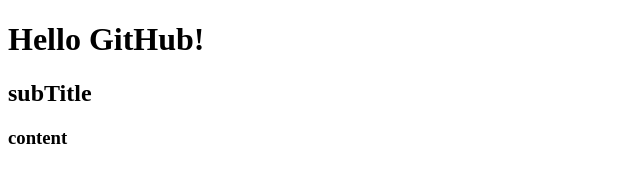
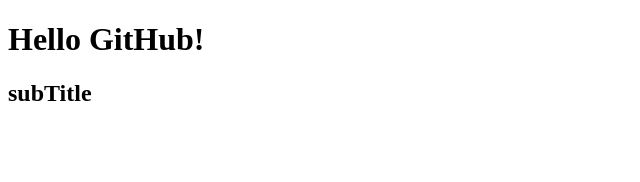
Before and after one commit to imhtk/github_test, a plain HTML site: page index.html in a window 1280 px wide. Shown: the full height of the page, 0-640 px from the left. Drawn offline with Linux system fonts and the light colour scheme.

Commit message:
[update] h3 delete

```diff
--- a/index.html
+++ b/index.html
@@ -11,7 +11,6 @@
 <body>
     <h1>Hello GitHub!</h1>
     <h2>subTitle</h2>
-    <h3>content</h3>
 </body>
 
 </html>
```
